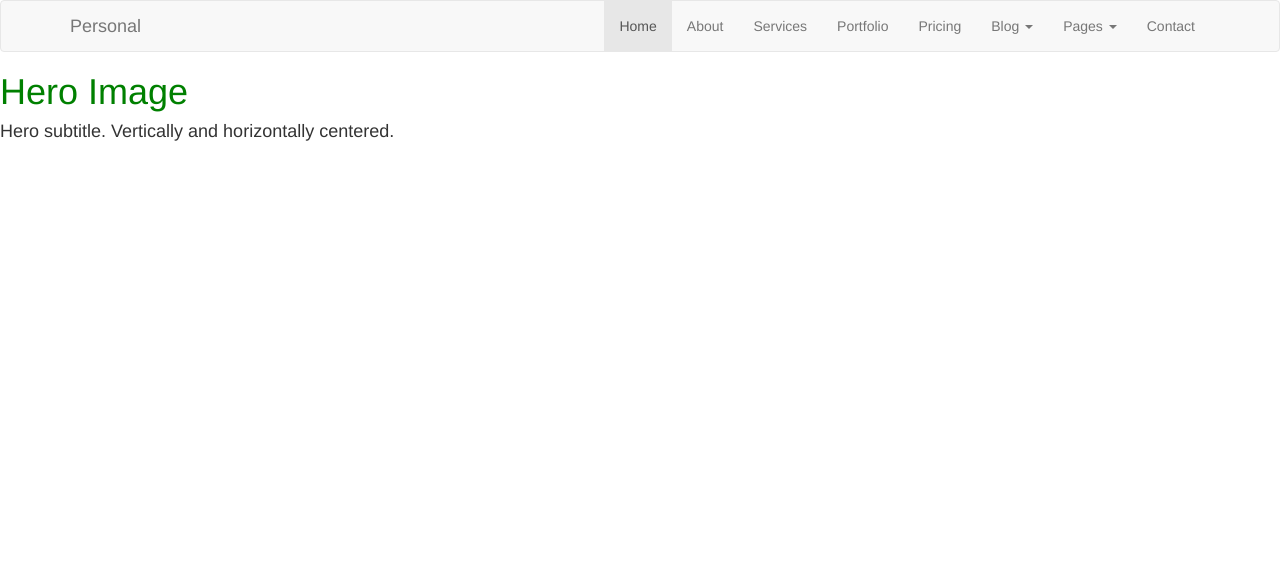
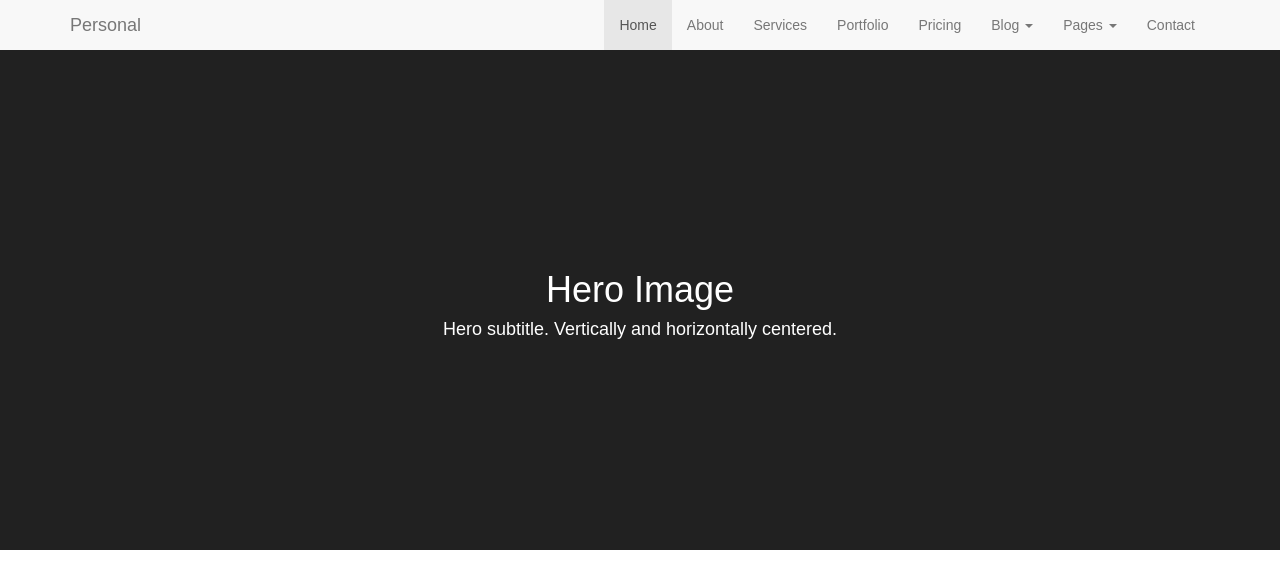
Before and after one commit to cindy-harvard/personal, a plain HTML site: page index.html in a window 1280 px wide. Drawn offline with nearby package versions, Linux system fonts and the light colour scheme; files that its build step writes are made by us from their sources.

Commit message:
started typography styles

```diff
--- a/index.html
+++ b/index.html
@@ -11,7 +11,7 @@
     <script src="https://ajax.googleapis.com/ajax/libs/jquery/3.4.1/jquery.min.js"></script>
     <script src="https://maxcdn.bootstrapcdn.com/bootstrap/3.4.1/js/bootstrap.min.js"></script>
     <script src="script.js"></script>
-    <link rel="stylesheet" href="style.css" />
+    <link rel="stylesheet" href="sass-boilerplate/stylesheets/main.css" />
   </head>
   <body>
     <!-- navigation bar-->
--- a/style.scss
+++ b/style.scss
@@ -1,5 +1,46 @@
-$a: green;
+/* page layout */
+body {
+  height: 100%;
+  margin: 0;
+  font-family: Arial, Helvetica, sans-serif;
+}
 
-h1 {
-  color: $a;
+.my {
+  padding: 50px 0px;
 }
+
+@media screen and (max-width: 768px) {
+  .my.container {
+    margin: 0px 15px;
+  }
+}
+
+/* navigation bar */
+.navbar {
+  border: none;
+  border-radius: 0px;
+  margin-bottom: 0px;
+}
+
+.navbar-inverse {
+  background-color: #32393f;
+}
+
+/* hero banner*/
+.hero-image {
+  height: 500px;
+  background-color: #212121;
+  background-position: center;
+  background-repeat: no-repeat;
+  background-size: cover;
+  position: relative;
+}
+
+.hero-text {
+  text-align: center;
+  position: absolute;
+  top: 50%;
+  left: 50%;
+  transform: translate(-50%, -50%);
+  color: white;
+}
```
Also changed, not shown: style.css, 1 other file.
